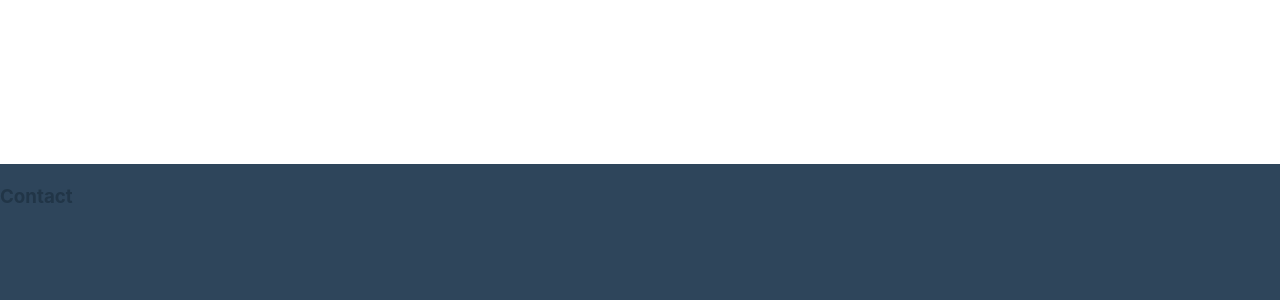
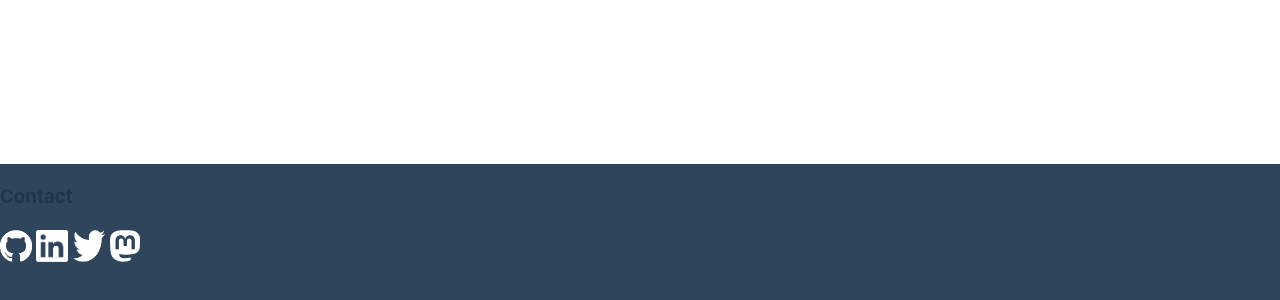
Before and after one commit to cotabas/eqwebdev, a plain HTML site: page index.html in a window 1280 px wide. Shown: the part 2236-2536 px from the top of the page. Drawn offline with Linux system fonts and the light colour scheme.

Commit message:
added social links

```diff
--- a/index.html
+++ b/index.html
@@ -36,7 +36,20 @@
   </section>
   <section id="contact">
     <h3>Contact</h3>
-
+ <div id="socials">
+          <a href="https://github.com/cotabas">
+            <img class="social" src="pix/github.png">
+          </a>
+          <a href="https://www.linkedin.com/in/cptmo">
+            <img class="social" src="pix/linkedin.png">
+          </a>
+          <a href="https://twitter.com/cptmodev">
+            <img class="social" src="pix/twitter.png">
+          </a>
+          <a href="https://mastodon.social/@cptmo">
+            <img class="social" src="pix/mastodon.svg">
+          </a>
+        </div>
   </section>
 </body>
 </html>
--- a/main.css
+++ b/main.css
@@ -86,6 +86,15 @@ section {
   height: 400px;
 }
 
+.social {
+  width: 2rem;
+  height: 2rem;
+}
+
+.social:hover {
+  opacity: 70%;
+}
+
 @media (prefers-color-scheme: light) {
   :root {
     color: #213547;
```
Also changed, not shown: pix/github.png (added), pix/linkedin.png (added), pix/mastodon.svg (added), pix/twitter.png (added).
